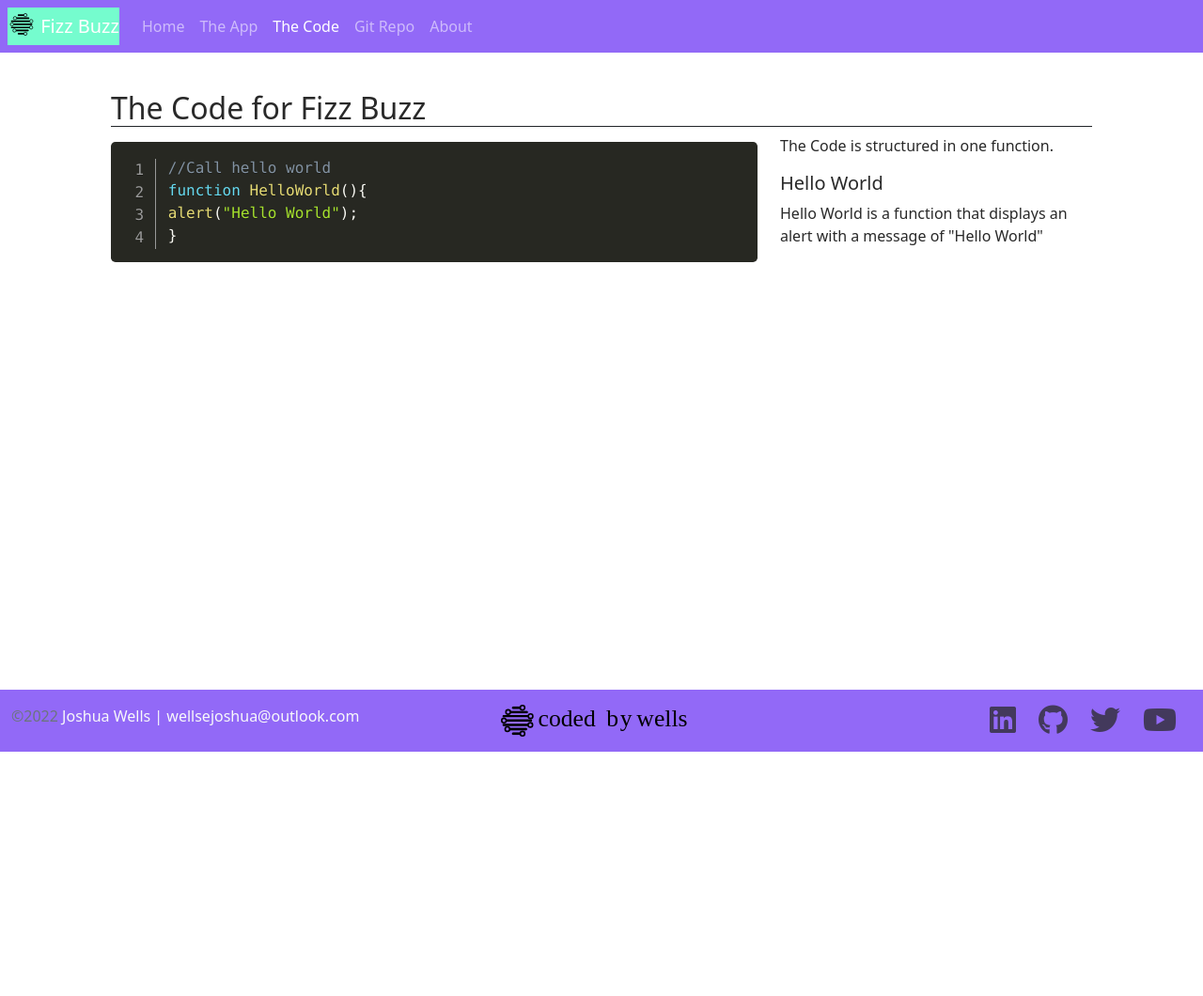
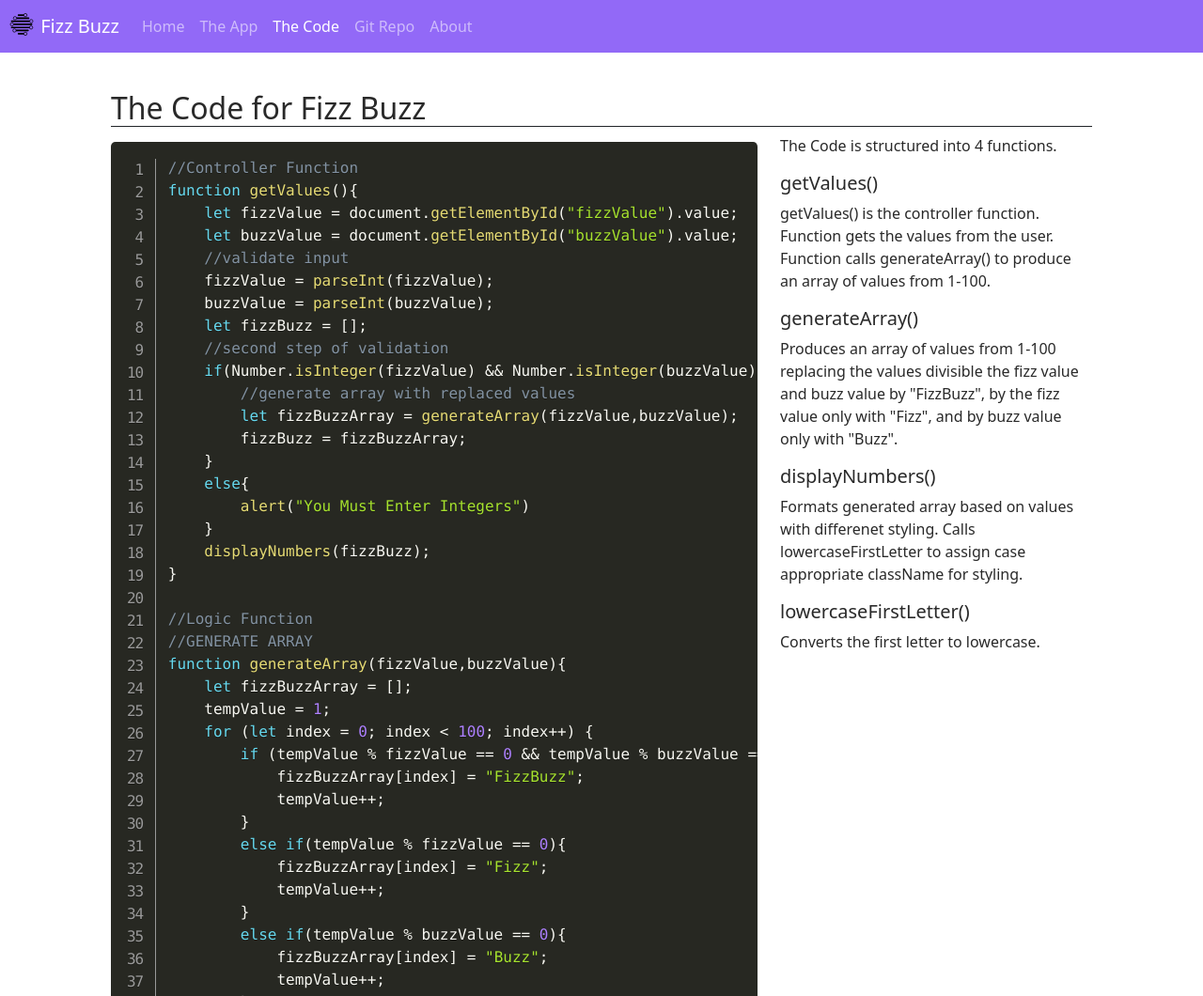
Before and after one commit to wellsejoshua/FizzBuzz, a plain HTML site: page code.html in a window 1280 px wide. Shown: the top 1060 px of the page at 94% size. Before the commit the page ends 800 px from the top, so only its background shows below. Drawn offline with nearby package versions, Linux system fonts and the light colour scheme.

Commit message:
Updated code.html and display colors

```diff
--- a/code.html
+++ b/code.html
@@ -21,7 +21,7 @@
 <!--Nav Section-->
     <nav class="navbar navbar-expand-md navbar-dark fixed-top gx-2">
         <div class="container-fluid">
-            <a class="navbar-brand" href="#"> <img src="img/codedbywellslogoonly.svg" class="d-inline-block align-text-top"
+            <a class="navbar-brand" href="index.html"> <img src="img/codedbywellslogoonly.svg" class="d-inline-block align-text-top"
                 width="30" height="24" alt="Logo"> Fizz Buzz</a>
             <button class="navbar-toggler" type="button" data-bs-toggle="collapse" data-bs-target="#navbarCollapse"
                 aria-controls="navbarCollapse" aria-expanded="false" aria-label="Toggle navigation">
@@ -55,17 +55,123 @@
             <div class="row row-cols-1 row-cols-lg-2">
                 <div class="col-lg-8">
                     <pre class="line-numbers"><code class="language-javascript">
-                        //Call hello world
-                        function HelloWorld(){
-                        alert("Hello World");
-                        }
+                        //Controller Function
+function getValues(){
+    let fizzValue = document.getElementById("fizzValue").value;
+    let buzzValue = document.getElementById("buzzValue").value;
+    //validate input
+    fizzValue = parseInt(fizzValue);
+    buzzValue = parseInt(buzzValue);
+    let fizzBuzz = [];
+    //second step of validation
+    if(Number.isInteger(fizzValue) && Number.isInteger(buzzValue)){
+        //generate array with replaced values
+        let fizzBuzzArray = generateArray(fizzValue,buzzValue);
+        fizzBuzz = fizzBuzzArray;
+    }
+    else{
+        alert("You Must Enter Integers")
+    }
+    displayNumbers(fizzBuzz);
+}
+
+//Logic Function
+//GENERATE ARRAY
+function generateArray(fizzValue,buzzValue){
+    let fizzBuzzArray = [];
+    tempValue = 1;
+    for (let index = 0; index < 100; index++) {
+        if (tempValue % fizzValue == 0 && tempValue % buzzValue == 0) {
+            fizzBuzzArray[index] = "FizzBuzz";
+            tempValue++;
+        }
+        else if(tempValue % fizzValue == 0){
+            fizzBuzzArray[index] = "Fizz";
+            tempValue++;
+        }
+        else if(tempValue % buzzValue == 0){
+            fizzBuzzArray[index] = "Buzz";
+            tempValue++;
+        }
+        else{
+            fizzBuzzArray[index] = tempValue;
+            tempValue++;
+        }
+    }
+    return fizzBuzzArray;
+}
+
+//Display Function
+function displayNumbers(fizzBuzz){
+   //document.write(fizzBuzz);
+   let templateRows = "";
+   let count = 0;
+   let displayClasses =["Fizz", "Buzz", "FizzBuzz"];
+   //setting boolean to false, if the indexed value is included in displayClasses
+   //true value means alternate styling will be applied
+   let inDisplayClasses = "";
+   let className = "";
+   for (let index = 0; index < fizzBuzz.length; index++) {
+        let number = fizzBuzz[index];
+        inDisplayClasses = displayClasses.includes(number);
+        if (inDisplayClasses) {
+            className = lowercaseFirstLetter(number);
+            if (count == 0) {
+                templateRows += `<tr><td class="${className}">${number}</td>`
+                count++;
+            }
+            else if(count == 4){
+                templateRows += `<td class="${className}">${number}</td></tr>`
+                count = 0;
+            }
+            else{
+                templateRows += `<td class="${className}">${number}</td>`
+                count++;
+            }
+        }
+        else {
+            className = "general";
+            if (count == 0) {
+                templateRows += `<tr><td class="${className}">${number}</td>`
+                count++;
+            }
+            else if(count == 4){
+                templateRows += `<td class="${className}">${number}</td></tr>`
+                count = 0;
+            }
+            else{
+                templateRows += `<td class="${className}">${number}</td>`
+                count++;
+            }
+        }
+
+
+   }
+
+   document.getElementById("results").innerHTML = templateRows;
+}
+
+function lowercaseFirstLetter(word){
+    return word.charAt(0).toLowerCase() + word.slice(1);
+}
                         </code>
                     </pre>
                 </div>
                 <div class="col-lg-4">
-                    <p>The Code is structured in one function.</p>
-                    <h5>Hello World</h5>
-                    <p>Hello World is a function that displays an alert with a message of "Hello World"</p>
+                    <p>The Code is structured into 4 functions.</p>
+                    <h5>getValues()</h5>
+                    <p>getValues() is the controller function. Function gets the values from the user.
+                        Function calls generateArray() to produce an array of values from 1-100.
+                            </p>
+                    <h5>generateArray()</h5>
+                    <p>Produces an array of values from 1-100 replacing the values divisible the fizz value and buzz value by "FizzBuzz",
+                        by the fizz value only with "Fizz", and by buzz value only with "Buzz".</p>
+                    <h5>displayNumbers()</h5>
+                    <p>Formats generated array based on values with differenet styling.
+                        Calls lowercaseFirstLetter to assign case appropriate className for styling.</p>
+                    <h5>lowercaseFirstLetter()</h5>
+                    <p>Converts the first letter to lowercase.</p>
+
                 </div>
             </div>
 
@@ -75,8 +181,8 @@
     <footer class="footer mt-auto py-3">
         <div class="container-fluid">
             <div class="row row-cols-1 row-cols-lg-3 gy-2">
-                <div class="col order-last order-lg-first text-light">
-                    <div> <span class="text-muted">&copy;2022</span> Joshua Wells | wellsejoshua@outlook.com</div>
+                <div class="col order-last order-lg-first general">
+                    <div> <span>&copy;2022</span> Joshua Wells | wellsejoshua@outlook.com</div>
                 </div>
                 <div class="col logo d-flex align-items-center justify-content-start justify-content-lg-center">
                     <img src="/img/codedbywellsresize2.svg" alt="Joshua Wells Logo">
--- a/css/site.css
+++ b/css/site.css
@@ -7,6 +7,9 @@
     --fizzSecondary-color:#75fcce;
 }
 
+.general{
+    color: #292929;
+}
 .fizz{
     color: #75fcce;
 }
@@ -22,8 +25,12 @@ body{
 nav{
     background-color: var(--fizzPrimary-color);
 }
+.navbar-brand{
+    color: #75fcce;
+}
 nav .navbar-brand>a{
     color:var(--fizzSecondary-color);
+
 }
 footer{
     background-color: var(--fizzPrimary-color);
@@ -62,9 +69,7 @@ footer .social>a:hover{
 .checklist >li i{
     color: var(--fizzSecondary-color);
 }
-.navbar-brand{
-    background-color: #75fcce;
-}
+
 
 
 code[class*="language-"],
@@ -76,6 +81,6 @@ code[class*="language-"],
 
 
 footer .logo>img{
-    width: 50%;
+    width: 40%;
 
 }
```
Also changed, not shown: app.html (+4 -3 lines), index.html (+4 -4 lines), js/site.js (+26 -13 lines).
